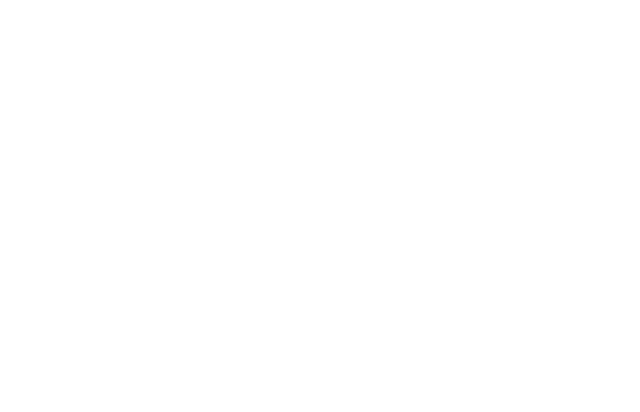
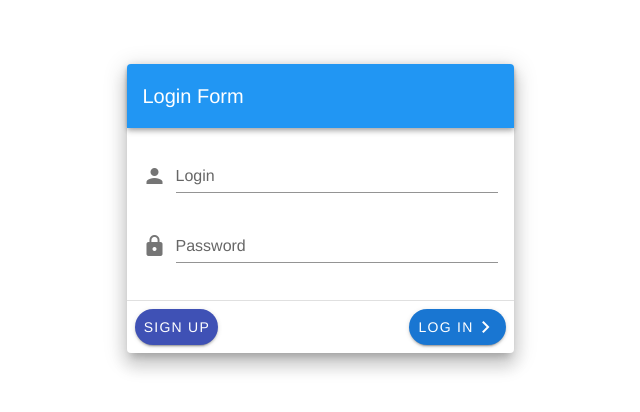
Before and after one commit to raro28/todo-app-overseas, a Vue app: page / in a window 1280 px wide. Shown: the part 252-664 px from the top of the page, without its empty margins (320-960 px from the left). Built offline with nearby package versions, Linux system fonts and the light colour scheme.

Commit message:
add login component

```diff
--- a/src/App.vue
+++ b/src/App.vue
@@ -1,12 +1,16 @@
 <template>
-  <v-app></v-app>
+  <v-app>
+    <Login></Login>
+  </v-app>
 </template>
 
 <script>
+import Login from './components/Auth/Login'
+
 export default {
   name: 'App',
   components: {
-
+    Login
   }
 }
 </script>
--- /dev/null
+++ b/src/components/Auth/Login.vue
@@ -0,0 +1,34 @@
+<template>
+  <v-container fill-height>
+    <v-layout align-center justify-center>
+      <v-flex xs12 sm8 md4>
+        <v-card class="elevation-12">
+          <v-toolbar dark color="blue">
+            <v-toolbar-title>Login Form</v-toolbar-title>
+          </v-toolbar>
+          <v-card-text>
+            <v-form>
+              <v-text-field prepend-icon="person" name="login" label="Login" type="text"></v-text-field>
+              <v-text-field prepend-icon="lock" name="password" label="Password" type="password"></v-text-field>
+            </v-form>
+          </v-card-text>
+          <v-divider></v-divider>
+          <v-card-actions>
+            <v-btn rounded dark color="indigo">Sign up</v-btn>
+            <v-spacer></v-spacer>
+            <v-btn rounded dark color="primary">
+              Log in
+              <v-icon>keyboard_arrow_right</v-icon>
+            </v-btn>
+          </v-card-actions>
+        </v-card>
+      </v-flex>
+    </v-layout>
+  </v-container>
+</template>
+
+<script>
+export default {
+  name: "loggin"
+};
+</script>
```
